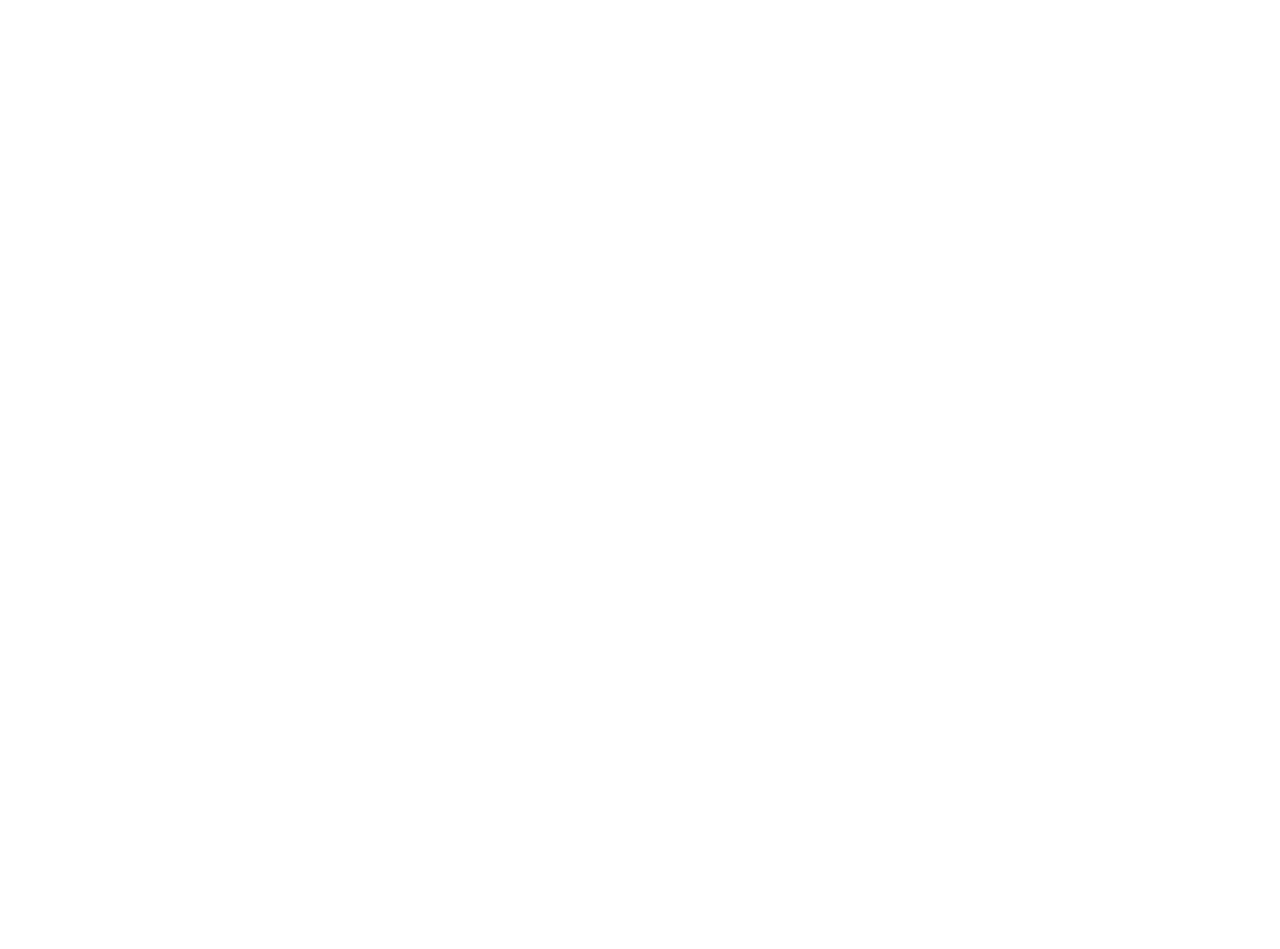
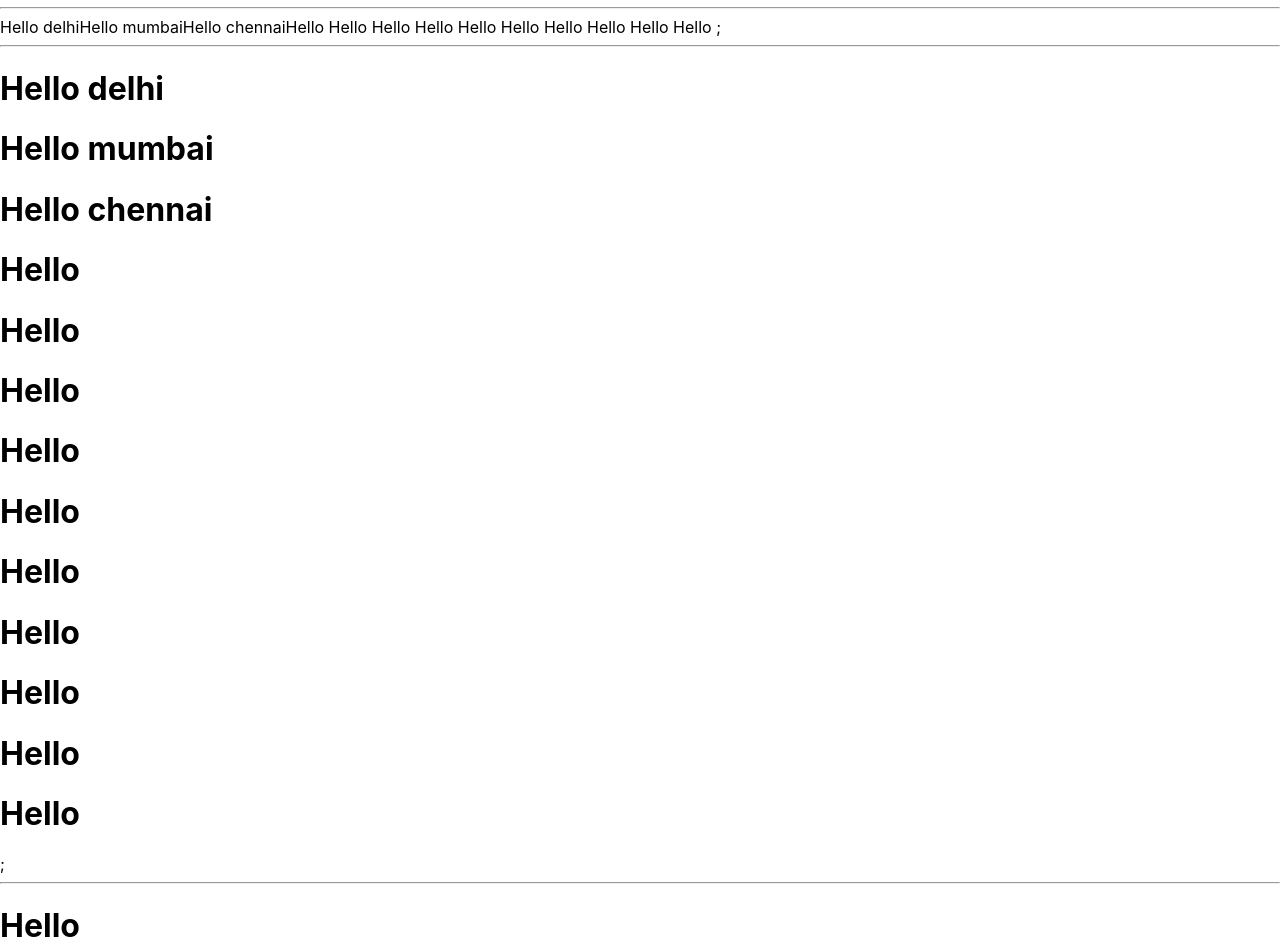
Before and after one commit to dhanashreerc/basic, a React (Create React App) app: page / in a window 1280 px wide. Shown: the part 163-1112 px from the top of the page. Before the commit the page ends 800 px from the top, so only its background shows below. Built offline with nearby package versions, Linux system fonts and the light colour scheme.

Commit message:
list-basics

```diff
--- a/src/App.js
+++ b/src/App.js
@@ -10,13 +10,24 @@
 
 function ListDemo(){
   let list = ["delhi","mumbai","chennai"];
+  let list1 = [];
+  for(let i=1;i<=10;i++){
+    list.push("");
+  }
   return(
     <>
     <h1>Hello world</h1>
-    {/**for Each is consumer */}
-    {list.forEach((item)=>item)}
-    {/**map method is i/o */}
+    {/** version: map method is i/o */}
     {list.map((item) =>  item)};
+    <hr />
+    {/** version 2 */}
+    {list.map((item) => `Hello ${item}` )};
+    <hr />
+    {/** version 3 */}
+    {list.map((item) => (<><h1>Hello {item}</h1> </>))};
+    <hr />
+    {list.map((item)=><h1>Hello</h1>)};
+
     </>
   );
 }
```
